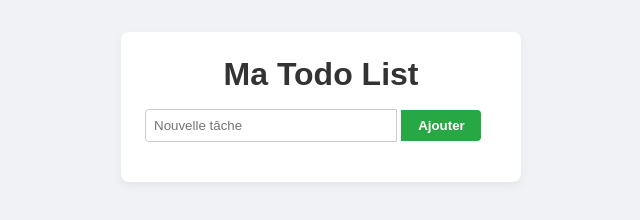
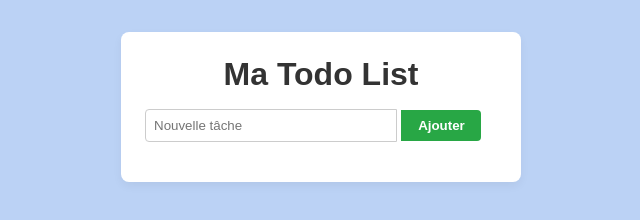
Before and after one commit to lorycarvajol/toDoList_apprentissage, a plain HTML site: page index.html in a window 1280 px wide. Shown: the whole page, without its empty margins (319-959 px from the left). Drawn offline with Linux system fonts and the light colour scheme.

Commit message:
change bit style

```diff
--- a/index.html
+++ b/index.html
@@ -19,7 +19,7 @@
             justify-content: center;
             align-items: flex-start;
             min-height: 100vh;
-            background: #f0f2f5;
+            background: #bbd2f5;
             padding: 2rem;
         }
 
```
